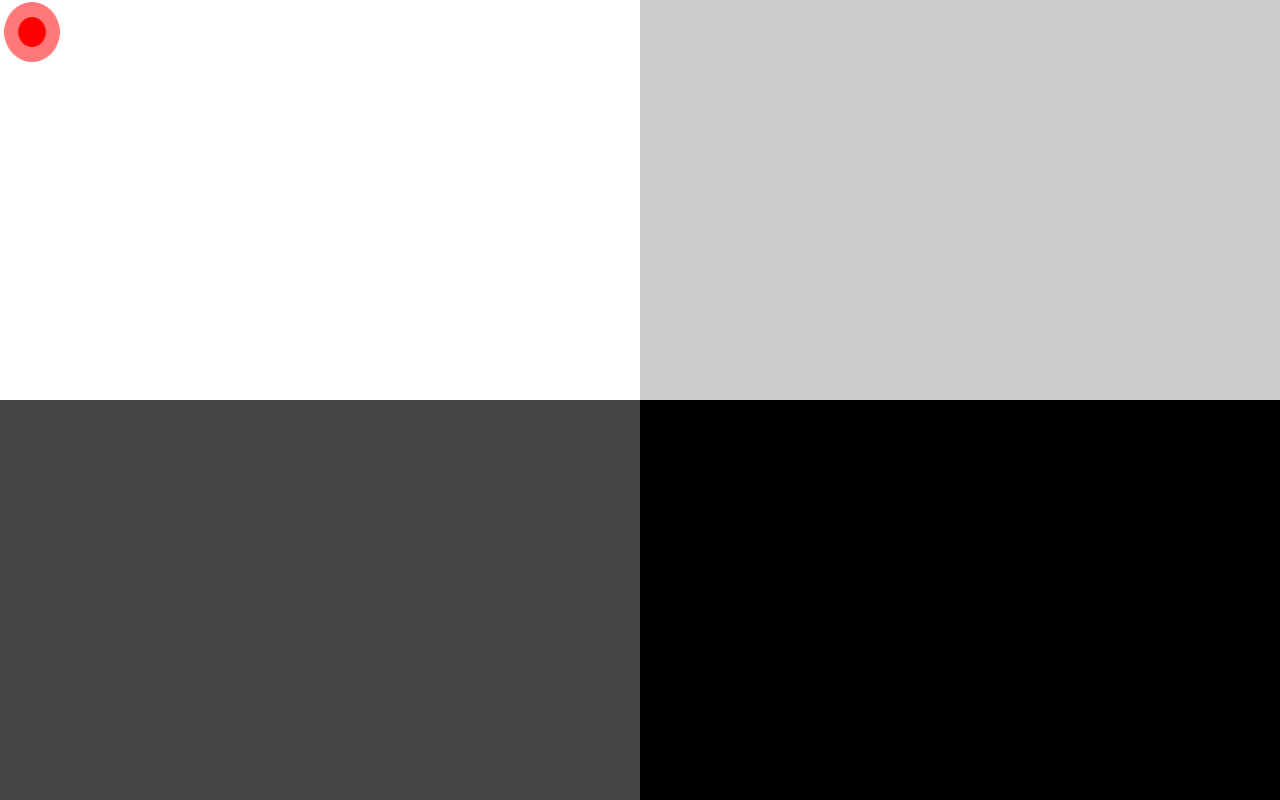
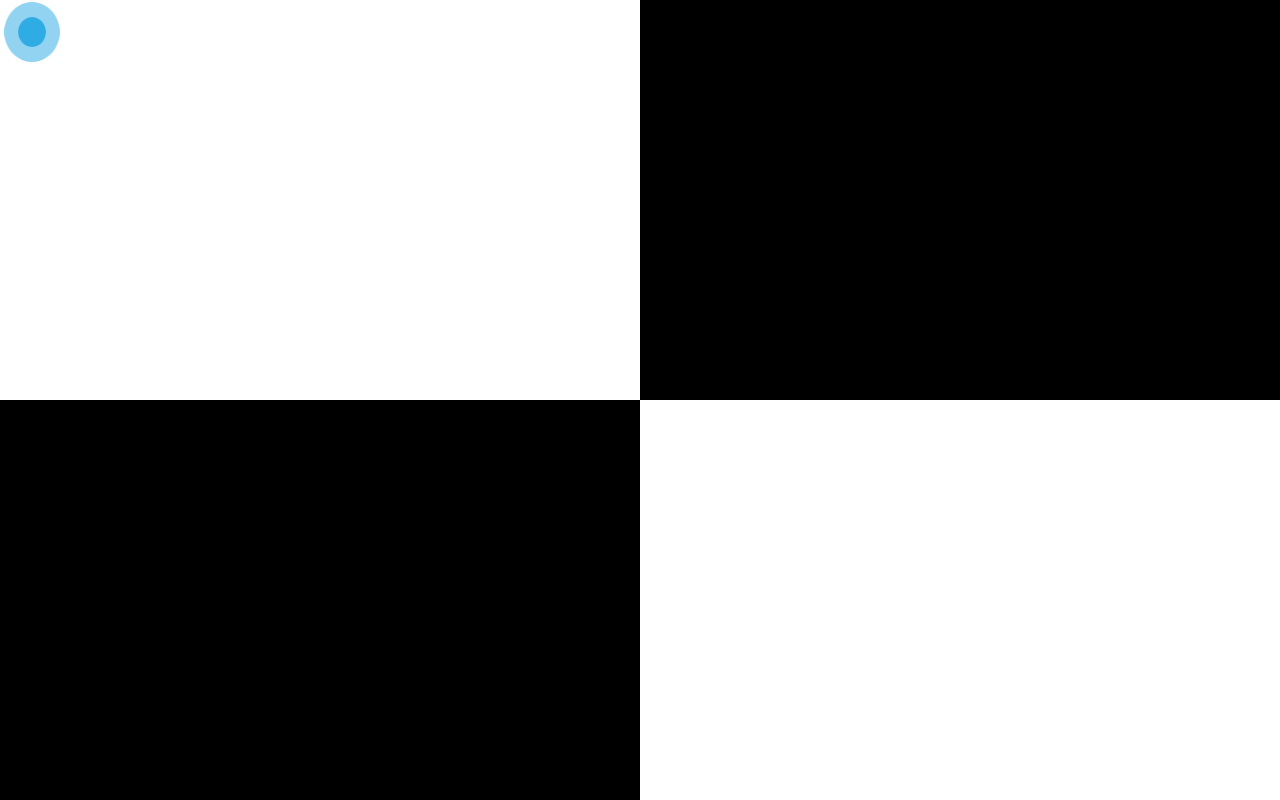
Before and after one commit to ricoriedel/color-cat, a plain HTML site: page example/index.html in a window 1280 px wide. Drawn offline with Linux system fonts and the light colour scheme.

Commit message:
Implemented new api

```diff
--- /dev/null
+++ b/color-cat.js
@@ -0,0 +1,122 @@
+"use strict";
+
+class Colorizer {
+    constructor() {
+        this.icons = [];
+        this.backgrounds = [];
+        this.callbackId = null;
+    }
+
+    // Adds a single icon.
+    addIcon(icon, img) {
+        this.icons.push({icon: icon, img: img});
+    }
+
+    // Adds multiple icons with the same image.
+    addIcons(icons, img) {
+        icons.forEach(c => this.addIcon(c, img));
+    }
+
+    // Clears the list of icons.
+    clearIcons() {
+        this.icons = [];
+    }
+
+    // Adds a single background that colorizes an icon.
+    addBackground(node, color) {
+        this.backgrounds.push({node: node, color: color});
+    }
+
+    // Adds multiple backgrounds with the same color.
+    addBackgrounds(nodes, color) {
+        for (let node of nodes) {
+            this.addBackground(node, color);
+        }
+    }
+
+    // Clears the list of backgrounds.
+    clearBackgrounds() {
+        this.backgrounds = [];
+    }
+
+    // Starts the animation loop.
+    start() {
+        if (this.callbackId !== null) {
+            console.warn("Start called while running.");
+            return;
+        }
+        let callback = () => {
+            this.paintAll();
+            this.callbackId = window.requestAnimationFrame(callback);
+        };
+        callback();
+    }
+
+    // Stops the animation loop.
+    stop() {
+        if (this.callbackId === null) {
+            console.warn("Stop called while not running.");
+            return;
+        }
+        window.cancelAnimationFrame(this.callbackId);
+        this.callbackId = null;
+    }
+
+    // [INTERNAL] Paints all icons.
+    paintAll() {
+        this.icons.forEach(entry => {
+            // Check if image is loaded
+            if (entry.img.complete) {
+                this.paint(entry);
+            }
+        });
+    }
+
+    // [INTERNAL] Paints a single icon.
+    paint(entry) {
+        let icon = entry.icon;
+        let img = entry.img;
+
+        // Sync canvas size with layout size
+        let iconScaleX = icon.width / icon.offsetWidth;
+        let iconScaleY = icon.height / icon.offsetHeight;
+
+        // Reverse CSS transformations
+        let transform = new DOMMatrix(window.getComputedStyle(icon).transform);
+        transform = this.reverseMatrix(transform);
+        transform.a *= iconScaleX;
+        transform.d *= iconScaleY;
+
+        let ctx = icon.getContext("2d");
+        ctx.clearRect(0, 0, icon.width, icon.height);
+        ctx.setTransform(transform);
+
+        let iconBounds = icon.getBoundingClientRect();
+
+        // Fill canvas with colored rectangles
+        this.backgrounds.forEach(bEntry => {
+            let node = bEntry.node;
+            let color = bEntry.color;
+
+            let fillBounds = node.getBoundingClientRect();
+
+            let x = fillBounds.x - iconBounds.x;
+            let y = fillBounds.y - iconBounds.y;
+
+            ctx.fillStyle = color;
+            ctx.fillRect(x, y, fillBounds.width, fillBounds.height);
+        });
+
+        ctx.setTransform(iconScaleX, 0, 0, iconScaleY, 0, 0);
+
+        // Clip image
+        ctx.globalCompositeOperation = "destination-in";
+        ctx.drawImage(img, 0, 0);
+        ctx.globalCompositeOperation = "source-over";
+    }
+
+    /* [INTERNAL] Returns a matrix which undoes the given matrix. */
+    reverseMatrix(m) {
+        return new DOMMatrix([1.0 / m.a, -m.b, -m.c, 1.0 / m.d, -m.e, -m.f]);
+    }
+}
--- a/example/index.html
+++ b/example/index.html
@@ -4,15 +4,14 @@
     <meta charset="UTF-8">
     <title>Icon Masker Example</title>
     <link rel="stylesheet" href="style.css">
-    <script src="../icon-mask.js"></script>
-    <script src="../icon-mask-auto.js"></script>
+    <script src="../color-cat.js"></script>
     <script src="script.js"></script>
 </head>
 <body class="view-box" id="viewPort">
-<div class="b b1" data-icon-fill="red"></div>
-<div class="b b2" data-icon-fill="green"></div>
-<div class="b b3" data-icon-fill="blue"></div>
-<div class="b b4" data-icon-fill="yellow"></div>
-<canvas class="icon" id="canvas" width="128" height="128" data-icon="icon.svg"></canvas>
+<div class="b b1 blue"></div>
+<div class="b b2 yellow"></div>
+<div class="b b3 yellow"></div>
+<div class="b b4 blue"></div>
+<canvas class="icon" id="icon" width="128" height="128"></canvas>
 </body>
 </html>
--- a/example/script.js
+++ b/example/script.js
@@ -1,8 +1,26 @@
+"use strict";
+
 document.addEventListener("DOMContentLoaded", () => {
-    let canvas = document.getElementById("canvas");
+    // Load the actual icon
+    let img = new Image();
+    img.src = "icon.svg";
 
+    // Get all required HTML nodes
+    let icon = document.getElementById("icon");
+    let yellowNodes = document.getElementsByClassName("yellow");
+    let blueNodes = document.getElementsByClassName("blue");
+
+    // Configure and start the colorizer
+    let colorizer = new Colorizer();
+    colorizer.addIcon(icon, img);
+    colorizer.addBackgrounds(yellowNodes, "#fde956");
+    colorizer.addBackgrounds(blueNodes, "#30ace4");
+    colorizer.start();
+
+    // For the demo:
+    // Move the icon to the curser position
     document.body.addEventListener("mousemove", e =>  {
-        canvas.style.left = e.x - canvas.width / 2 + "px";
-        canvas.style.top = e.y - canvas.height / 2 + "px";
+        icon.style.left = e.x - icon.offsetWidth / 2 + "px";
+        icon.style.top = e.y - icon.offsetHeight / 2 + "px";
     });
 });
--- a/example/style.css
+++ b/example/style.css
@@ -11,27 +11,26 @@ html, body {
 }
 .view-box > * { position: absolute; }
 
+.b1, .b4 {background: #FFF;}
+.b2, .b3 {background: #000;}
+
 .b {
     width: 50%;
     height: 50%;
 }
 .b1 {
-    background: #FFF;
     left: 0;
     top: 0;
 }
 .b2 {
-    background: #ccc;
     left: 50%;
     top: 0;
 }
 .b3 {
-    background: #444;
     left: 0;
     top: 50%;
 }
 .b4 {
-    background: #000;
     left: 50%;
     top: 50%;
 }
--- a/icon-mask-auto.js
+++ /dev/null
@@ -1,7 +0,0 @@
-"use strict";
-
-document.addEventListener("DOMContentLoaded", () => {
-    let masker = new IconMasker();
-    masker.discover();
-    masker.start();
-});
--- a/icon-mask.js
+++ /dev/null
@@ -1,102 +0,0 @@
-"use strict";
-
-class IconMasker {
-    constructor() {
-        this.icons = null;
-        this.masks = null;
-        this.backgrounds = null;
-        this.callbackId = 0;
-    }
-
-    /* Reloads the list of all elements. */
-    discover() {
-        this.icons = [];
-        this.masks = [];
-        this.backgrounds = [];
-        this.traverse(document.body);
-    }
-
-    /* Starts the paint loop. */
-    start() {
-        let callback = () => {
-            this.paintAll();
-            this.callbackId = window.requestAnimationFrame(callback);
-        };
-        this.callbackId = window.requestAnimationFrame(callback);
-    }
-
-    /* Stops the paint loop. */
-    stop() {
-        window.cancelAnimationFrame(this.callbackId);
-    }
-
-    /* [INTERNAL] Recursively adds elements to the lists. */
-    traverse(element) {
-        if (element instanceof HTMLElement) {
-            if (element.dataset.icon) {
-                let image = new Image();
-                image.src = element.dataset.icon;
-
-                this.icons.push(element);
-                this.masks.push(image);
-            }
-            if (element.dataset.iconFill) {
-                this.backgrounds.push(element);
-            }
-            element.childNodes.forEach(child => {
-                this.traverse(child);
-            });
-        }
-    }
-
-    /* [INTERNAL] Paints all icons. */
-    paintAll() {
-        for (let i = 0; i < this.icons.length; i++) {
-            let mask = this.masks[i];
-
-            if (mask.complete) {
-                this.paint(this.icons[i], mask);
-            }
-        }
-    }
-
-    /* [INTERNAL] Paints a single icon. */
-    paint(canvas, mask) {
-        let ctx = canvas.getContext("2d");
-        let iconBounds = canvas.getBoundingClientRect();
-
-        // Canvas pixel size might not match CSS size
-        let scaleX = canvas.width / canvas.offsetWidth;
-        let scaleY = canvas.height / canvas.offsetHeight;
-
-        ctx.globalCompositeOperation = "source-over";
-        ctx.clearRect(0, 0, canvas.width, canvas.height);
-
-        let transform = new DOMMatrix(window.getComputedStyle(canvas).transform);
-        transform = this.reverseMatrix(transform);
-        transform.a *= scaleX;
-        transform.d *= scaleY;
-
-        ctx.setTransform(transform);
-
-        this.backgrounds.forEach(background => {
-            let fillBounds = background.getBoundingClientRect();
-
-            let x = fillBounds.x - iconBounds.x;
-            let y = fillBounds.y - iconBounds.y;
-
-            ctx.fillStyle = background.dataset.iconFill;
-            ctx.fillRect(x, y, fillBounds.width, fillBounds.height);
-        });
-
-        ctx.setTransform(scaleX, 0, 0, scaleY, 0, 0);
-
-        ctx.globalCompositeOperation = "destination-in";
-        ctx.drawImage(mask, 0, 0);
-    }
-
-    /* [INTERNAL] Returns a matrix the will undo a given matrix. */
-    reverseMatrix(m) {
-        return new DOMMatrix([1.0 / m.a, -m.b, -m.c, 1.0 / m.d, -m.e, -m.f]);
-    }
-}
```
Also changed, not shown: 1 other file.
